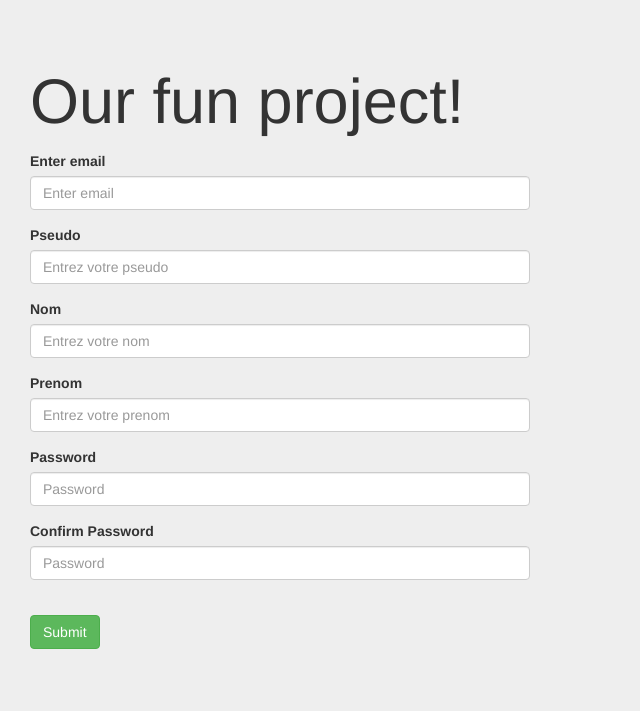
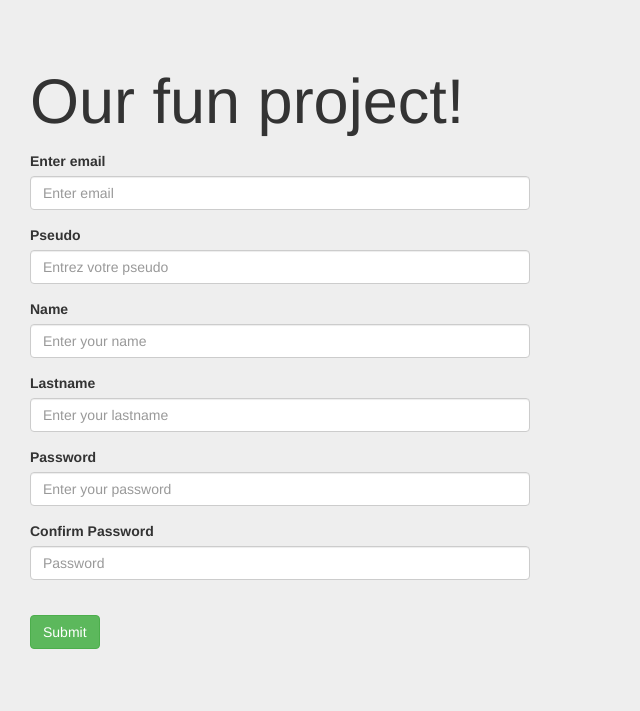
Before and after one commit to JBellec/Projet, a PHP site: page /inscription.php in a window 1280 px wide. Shown: the part 137-848 px from the top of the page, without its empty margins (0-640 px from the left). Run offline with PHP 8.4, Linux system fonts and the light colour scheme; some libraries are stand-ins or nearby versions.

Commit message:
inscription

```diff
--- a/inscription.php
+++ b/inscription.php
@@ -16,21 +16,21 @@
 						</div>
 
 						<div class="form-group">
-							<label for="nom">Nom</label>
-							<input type="text" class="form-control" name="nom" id="nom" placeholder="Entrez votre nom">
+							<label for="name">Name</label>
+							<input type="text" class="form-control" name="name" id="name" placeholder="Enter your name">
 						</div>
 
 
 						<div class="form-group">
-						   <label for="prenom">Prenom</label>
-						   <input type="text" class="form-control" name="prenom" id="prenom" placeholder="Entrez votre prenom">
+						   <label for="lastname">Lastname</label>
+						   <input type="text" class="form-control" name="lastname" id="lastname" placeholder="Enter your lastname">
 						</div>
 
 
 
 						<div class="form-group">
 						  <label for="pass">Password</label>
-						  <input type="password" class="form-control" name="password" id="password" placeholder="Password">
+						  <input type="password" class="form-control" name="password" id="password" placeholder="Enter your password">
 						 </div>
 
 						 <div class="form-group">
```
